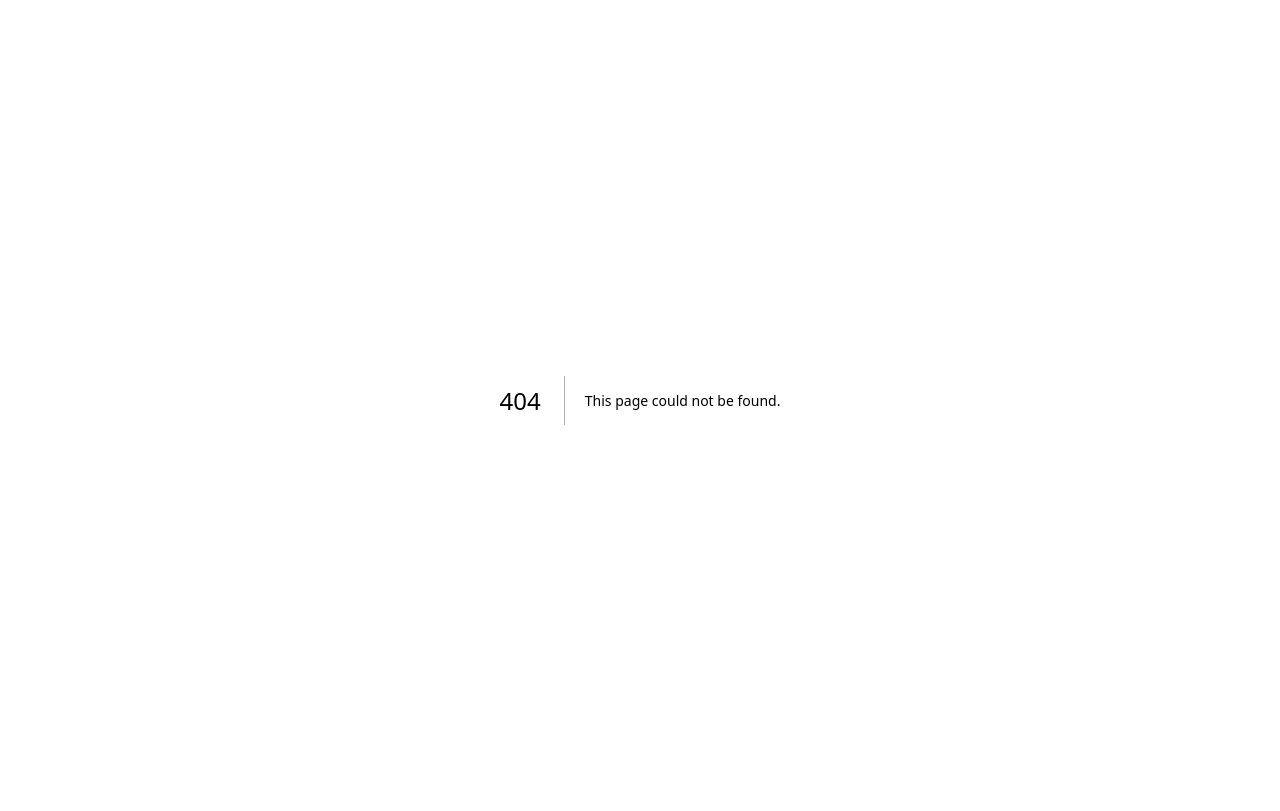
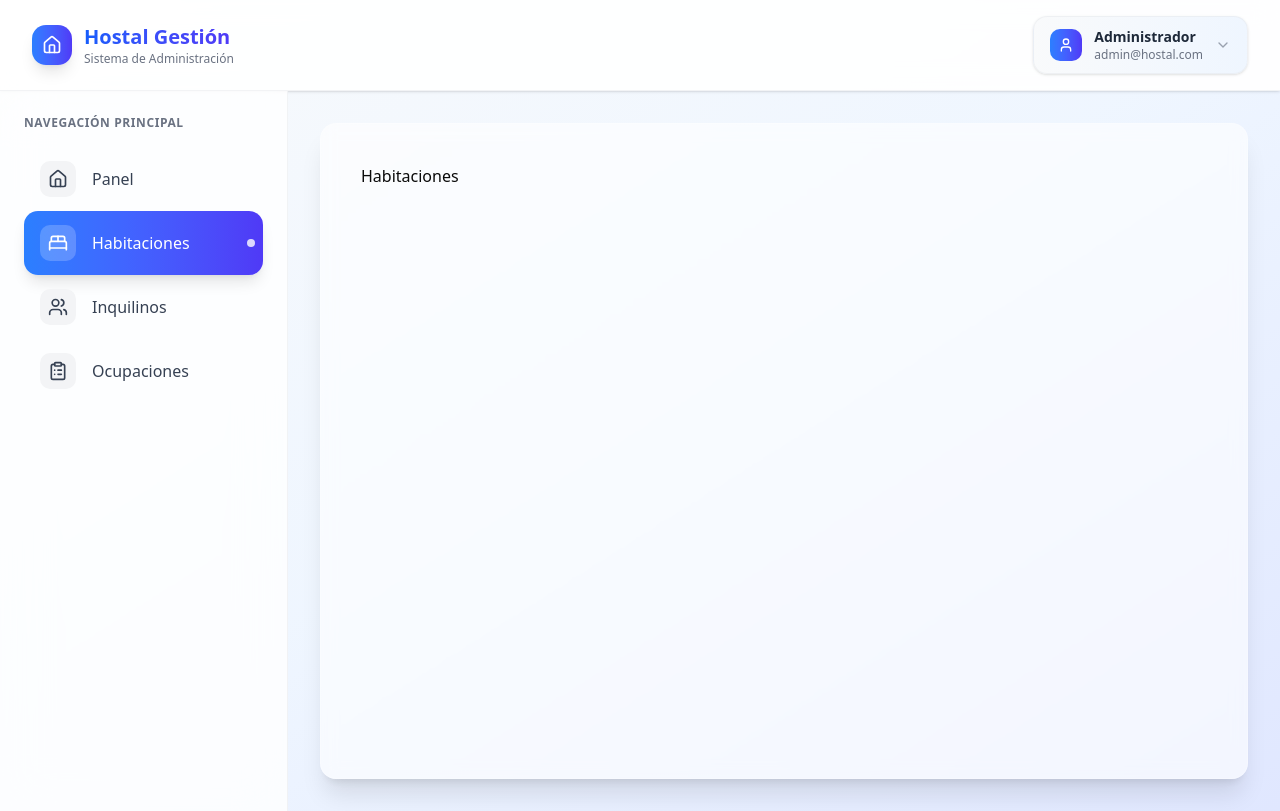
Before and after one commit to devbryan02/gestion-hostal-template, a Next.js app: page /dashboard/habitaciones in a window 1280 px wide. Before the commit this address had no page. Built offline with nearby package versions, Linux system fonts and the light colour scheme.

Commit message:
feat: add pages for Habitaciones, Inquilinos, Ocupaciones, and Dashboard

```diff
--- /dev/null
+++ b/src/app/dashboard/habitaciones/page.tsx
@@ -0,0 +1,9 @@
+function HabitacionesPage() {
+    return (
+        <div>
+            <h1>Habitaciones</h1>
+        </div>
+    );
+}
+
+export default HabitacionesPage;
--- /dev/null
+++ b/src/app/dashboard/inquilinos/page.tsx
@@ -0,0 +1,9 @@
+function InquilinosPage() {
+    return (
+        <div>
+            <h1>Inquilinos</h1>
+        </div>
+    );
+}
+
+export default InquilinosPage;
--- /dev/null
+++ b/src/app/dashboard/layout.tsx
@@ -0,0 +1,184 @@
+"use client";
+
+import Link from "next/link";
+import { useState } from "react";
+import { usePathname } from "next/navigation";
+import {
+  Menu,
+  User,
+  LogOut,
+  Home,
+  BedDouble,
+  Users,
+  ClipboardList,
+  X,
+  ChevronDown
+} from "lucide-react";
+import { createClient } from "@/lib/supabase/client";
+
+const sidebarItems = [
+  { href: "/dashboard", icon: <Home size={20} />, label: "Panel" },
+  { href: "/dashboard/habitaciones", icon: <BedDouble size={20} />, label: "Habitaciones" },
+  { href: "/dashboard/inquilinos", icon: <Users size={20} />, label: "Inquilinos" },
+  { href: "/dashboard/ocupaciones", icon: <ClipboardList size={20} />, label: "Ocupaciones" },
+];
+
+function DashboardLayout({ children }: { children: React.ReactNode }) {
+  const [sidebarOpen, setSidebarOpen] = useState(false);
+  const [userMenuOpen, setUserMenuOpen] = useState(false);
+  const pathname = usePathname();
+
+
+  const handleLogout = () => {
+    const supabase = createClient();
+    supabase.auth.signOut();
+    window.location.href = "/";
+  };
+
+
+  return (
+    <div className="min-h-screen bg-gradient-to-br from-slate-50 via-blue-50 to-indigo-100">
+      {/* Header */}
+      <header className="sticky top-0 z-50 bg-white/90 backdrop-blur-md border-b border-gray-200/50 shadow-sm">
+        <div className="flex items-center justify-between px-4 sm:px-6 lg:px-8 py-4">
+          {/* Logo y Menu Mobile */}
+          <div className="flex items-center gap-4">
+            <button
+              onClick={() => setSidebarOpen(!sidebarOpen)}
+              className="lg:hidden p-2 rounded-xl bg-gradient-to-r from-blue-500 to-indigo-600 text-white hover:from-blue-600 hover:to-indigo-700 transition-all duration-200 shadow-lg"
+            >
+              {sidebarOpen ? <X size={20} /> : <Menu size={20} />}
+            </button>
+
+            <div className="flex items-center gap-3">
+              <div className="w-10 h-10 bg-gradient-to-r from-blue-500 to-indigo-600 rounded-xl flex items-center justify-center shadow-lg">
+                <Home size={20} className="text-white" />
+              </div>
+              <div className="hidden sm:block">
+                <h1 className="font-bold text-xl bg-gradient-to-r from-blue-600 to-indigo-600 bg-clip-text text-transparent">
+                  Hostal Gestión
+                </h1>
+                <p className="text-xs text-gray-500 font-medium">Sistema de Administración</p>
+              </div>
+            </div>
+          </div>
+
+          {/* User Menu */}
+          <div className="relative">
+            <button
+              onClick={() => setUserMenuOpen(!userMenuOpen)}
+              className="flex items-center gap-3 bg-gradient-to-r from-gray-50 to-blue-50 hover:from-gray-100 hover:to-blue-100 px-4 py-2.5 rounded-xl border border-gray-200/50 transition-all duration-200 shadow-sm"
+            >
+              <div className="w-8 h-8 bg-gradient-to-r from-blue-500 to-indigo-600 rounded-lg flex items-center justify-center">
+                <User size={16} className="text-white" />
+              </div>
+              <div className="hidden sm:block text-left">
+                <p className="text-sm font-semibold text-gray-800">Administrador</p>
+                <p className="text-xs text-gray-500">admin@hostal.com</p>
+              </div>
+              <ChevronDown size={16} className={`text-gray-400 transition-transform duration-200 ${userMenuOpen ? 'rotate-180' : ''}`} />
+            </button>
+
+            {/* Dropdown Menu */}
+            {userMenuOpen && (
+              <div className="absolute right-0 mt-2 w-48 bg-white rounded-xl shadow-xl border border-gray-200/50 py-2 z-50">
+                <button onClick={handleLogout} className="w-full flex items-center gap-3 px-4 py-2.5 text-sm text-gray-700 hover:bg-red-50 hover:text-red-600 transition-colors">
+                  <LogOut size={16} />
+                  Cerrar Sesión
+                </button>
+              </div>
+            )}
+          </div>
+        </div>
+      </header>
+
+      <div className="flex">
+        {/* Mobile Sidebar Overlay */}
+        {sidebarOpen && (
+          <div
+            className="fixed inset-0 bg-black/50 backdrop-blur-sm z-40 lg:hidden"
+            onClick={() => setSidebarOpen(false)}
+          />
+        )}
+
+        {/* Sidebar */}
+        <aside className={`
+          fixed lg:static inset-y-0 left-0 z-50
+          w-72 bg-white/80 backdrop-blur-xl border-r border-gray-200/50
+          transform transition-transform duration-300 ease-in-out
+          ${sidebarOpen ? 'translate-x-0' : '-translate-x-full lg:translate-x-0'}
+          flex flex-col shadow-xl lg:shadow-none
+        `}>
+          {/* Sidebar Header - Solo en mobile */}
+          <div className="lg:hidden p-6 border-b border-gray-200/50">
+            <div className="flex items-center gap-3">
+              <div className="w-10 h-10 bg-gradient-to-r from-blue-500 to-indigo-600 rounded-xl flex items-center justify-center">
+                <Home size={20} className="text-white" />
+              </div>
+              <div>
+                <h2 className="font-bold text-lg bg-gradient-to-r from-blue-600 to-indigo-600 bg-clip-text text-transparent">
+                  Hostal Gestión
+                </h2>
+                <p className="text-xs text-gray-500">Sistema de Administración</p>
+              </div>
+            </div>
+          </div>
+
+          {/* Navigation */}
+          <nav className="flex-1 p-6 space-y-2">
+            <div className="mb-8">
+              <h3 className="text-xs font-semibold text-gray-500 uppercase tracking-wider mb-4">
+                Navegación Principal
+              </h3>
+              {sidebarItems.map((item, index) => {
+                const isActive = pathname === item.href;
+                return (
+                  <Link
+                    key={item.href}
+                    href={item.href}
+                    onClick={() => setSidebarOpen(false)}
+                    className={`group flex items-center gap-4 px-4 py-3.5 rounded-xl transition-all duration-200 font-medium relative overflow-hidden ${
+                      isActive
+                        ? 'bg-gradient-to-r from-blue-500 to-indigo-600 text-white shadow-lg'
+                        : 'text-gray-700 hover:bg-gradient-to-r hover:from-blue-50 hover:to-indigo-50 hover:text-blue-700'
+                    }`}
+                  >
+                    <div className="relative z-10 flex items-center gap-4 w-full">
+                      <div className={`p-2 rounded-lg transition-colors duration-200 ${
+                        isActive
+                          ? 'bg-white/20'
+                          : 'bg-gray-100 group-hover:bg-blue-100'
+                      }`}>
+                        {item.icon}
+                      </div>
+                      <span className="flex-1">{item.label}</span>
+                    </div>
+                    {/* Active indicator */}
+                    {isActive && (
+                      <div className="absolute right-2 w-2 h-2 bg-white rounded-full opacity-80" />
+                    )}
+                    {/* Hover effect for non-active items */}
+                    {!isActive && (
+                      <div className="absolute inset-0 bg-gradient-to-r from-blue-500/5 to-indigo-500/5 opacity-0 group-hover:opacity-100 transition-opacity duration-200" />
+                    )}
+                  </Link>
+                );
+              })}
+            </div>
+          </nav>
+        </aside>
+
+        {/* Main Content */}
+        <main className="flex-1 min-h-[calc(100vh-80px)]">
+          <div className="h-full p-4 sm:p-6 lg:p-8">
+            <div className="h-full bg-white/60 backdrop-blur-sm rounded-2xl shadow-xl border border-white/20 p-6 sm:p-8 lg:p-10">
+              {children}
+            </div>
+          </div>
+        </main>
+      </div>
+    </div>
+  );
+}
+
+export default DashboardLayout;
--- /dev/null
+++ b/src/app/dashboard/ocupaciones/page.tsx
@@ -0,0 +1,9 @@
+function OcupacionesPage() {
+    return (
+        <div>
+            <h1>Ocupaciones</h1>
+        </div>
+    );
+}
+
+export default OcupacionesPage;
--- /dev/null
+++ b/src/app/dashboard/page.tsx
@@ -0,0 +1,7 @@
+export default function DashboardPage() {
+    return (
+        <div>
+            <h1>Dashboard</h1>
+        </div>
+    );
+}
```
